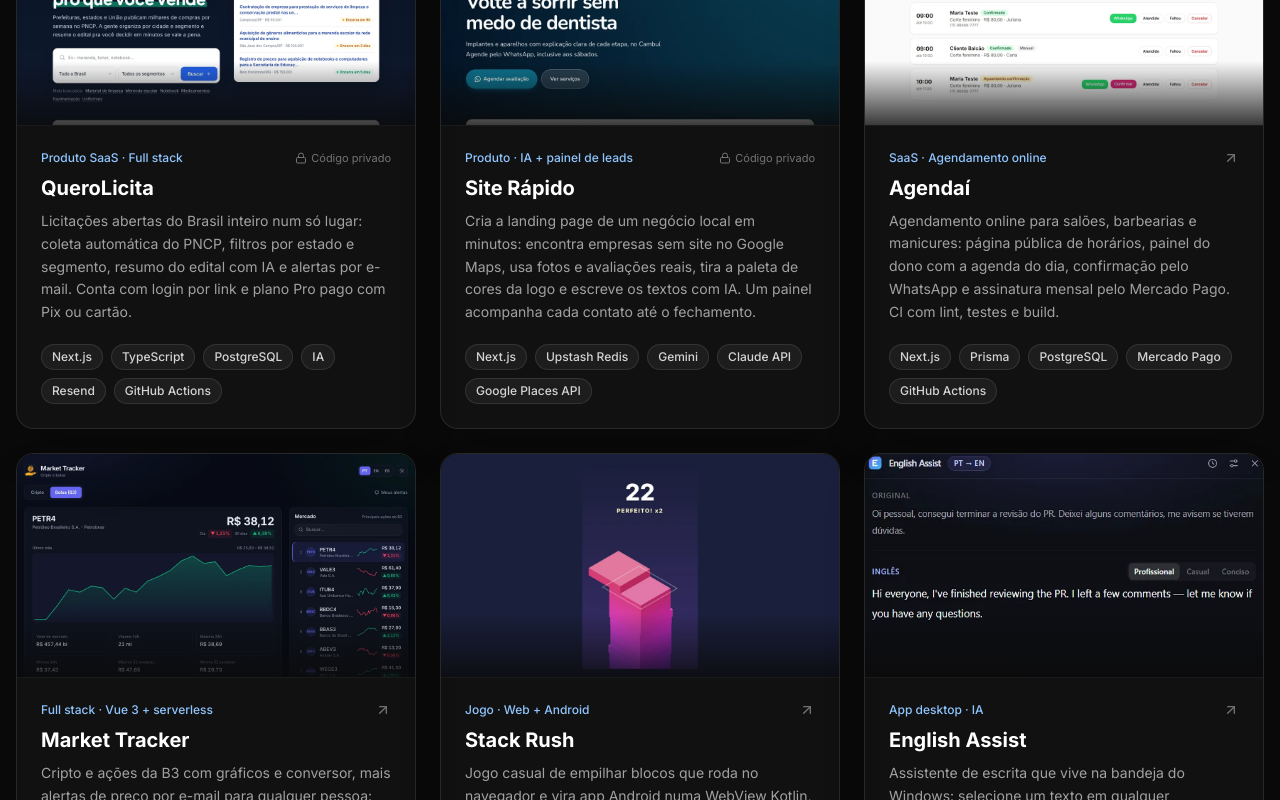
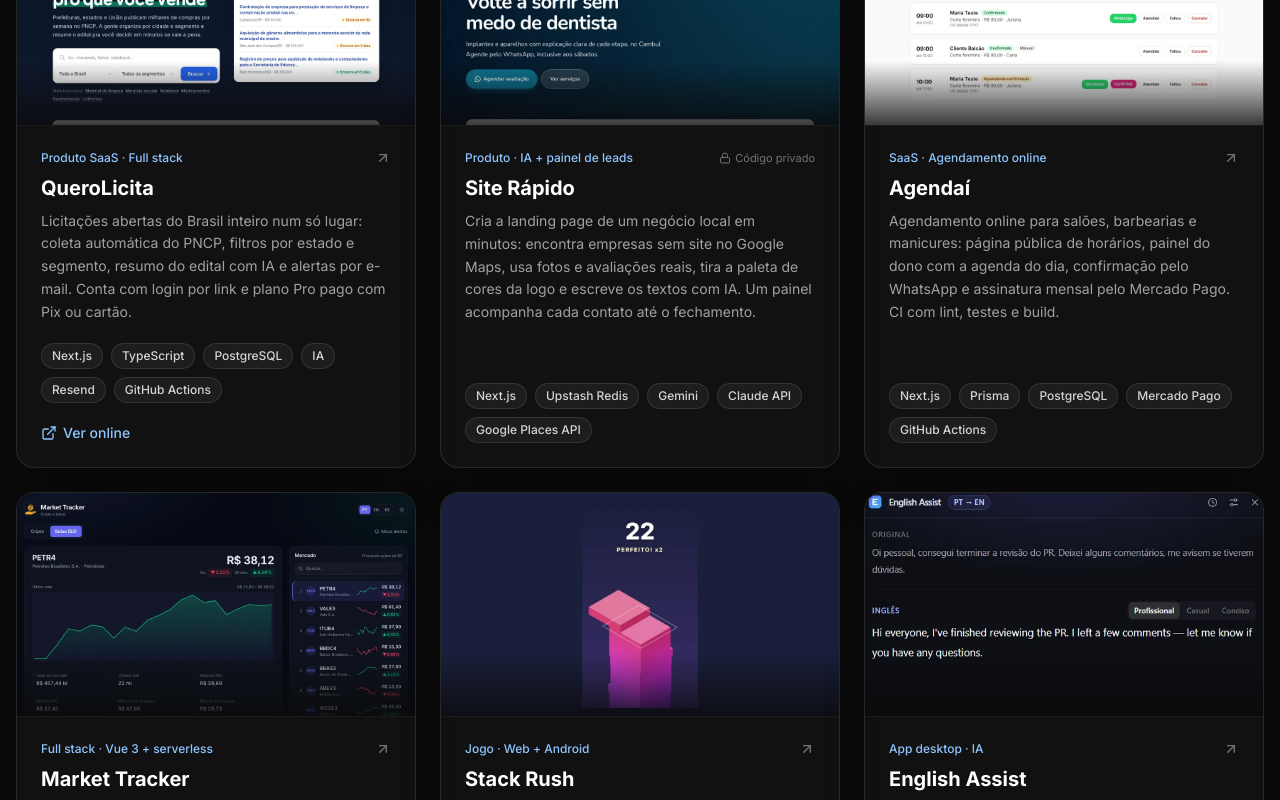
Before and after one commit to wallaceluis/portfolio, a Next.js app: page / in a window 1280 px wide. Shown: the part 3260-4060 px from the top of the page. Built offline with nearby package versions, Linux system fonts and the light colour scheme.

Commit message:
feat(projects): add live link for QueroLicita

```diff
--- a/src/components/projects.tsx
+++ b/src/components/projects.tsx
@@ -48,6 +48,7 @@
         },
         tags: ["Next.js", "TypeScript", "PostgreSQL", "IA", "Resend", "GitHub Actions"],
         image: "/projects/querolicita.webp",
+        live: "https://querolicita.com.br/",
     },
     {
         id: "site-rapido",
@@ -289,21 +290,23 @@
                     </h3>
                     <p className="text-neutral-400 text-sm leading-relaxed mb-5">{p.description[lang]}</p>
                     <Tags tags={p.tags} label={`Tecnologias: ${nameOf(p, lang)}`} />
-                    {p.live && p.repo && (
-                        <div className="relative z-10 flex flex-wrap gap-4 mt-5 text-sm font-medium">
+                    {p.live && (
+                        <div className="flex flex-wrap gap-4 mt-5 text-sm font-medium">
                             <span className="inline-flex items-center gap-1.5 text-blue-300">
                                 <ExternalLink className="w-4 h-4" aria-hidden="true" />
                                 {ui.live}
                             </span>
+                            {p.repo && (
                                 <a
                                     href={`${GITHUB}/${p.repo}`}
                                     target="_blank"
                                     rel="noopener noreferrer"
-                                className="inline-flex items-center gap-1.5 text-neutral-400 hover:text-white transition-colors"
+                                    className="relative z-10 inline-flex items-center gap-1.5 text-neutral-400 hover:text-white transition-colors"
                                 >
                                     <Github className="w-4 h-4" aria-hidden="true" />
                                     {ui.code}
                                 </a>
+                            )}
                         </div>
                     )}
                 </div>
```
Lines whose indentation alone changed are shown as unchanged.
